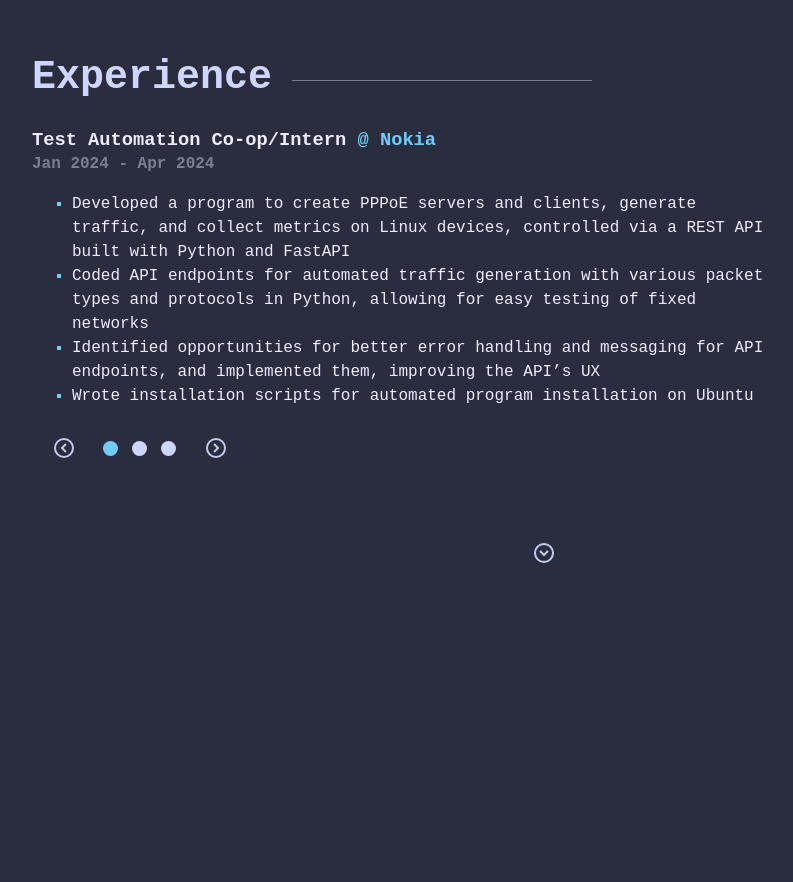
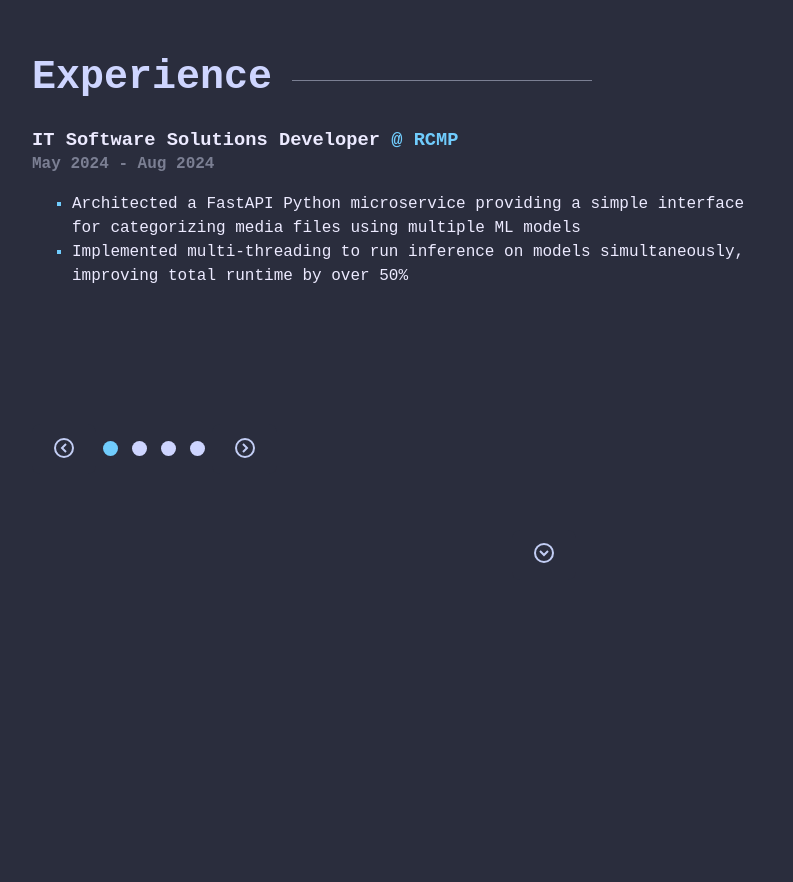
Before and after one commit to andrewbapham/andrewbapham.github.io, a React (Vite) app: page / in a window 1280 px wide. Shown: the part 1740-2622 px from the top of the page, without its empty margins (96-889 px from the left). Built offline with nearby package versions, Linux system fonts and the light colour scheme.

Commit message:
Update projects and experience

```diff
--- a/src/assets/components/Experience.tsx
+++ b/src/assets/components/Experience.tsx
@@ -10,15 +10,25 @@ function Experience() {
         <h1 className="section-header">Experience</h1>
         <Slideshow delay={4000}>
           <ExperienceItem
+            jobTitle="IT Software Solutions Developer"
+            companyLink="https://www.rcmp-grc.gc.ca/"
+            companyName="RCMP"
+            workDates="May 2024 - Aug 2024"
+            jobDescription={[
+              "Architected a FastAPI Python microservice providing a simple interface for categorizing media files using multiple ML models",
+              "Implemented multi-threading to run inference on models simultaneously, improving total runtime by over 50%",
+            ]}
+          />
+          <ExperienceItem
             jobTitle="Test Automation Co-op/Intern"
             companyLink="https://nokia.com"
             companyName="Nokia"
             workDates="Jan 2024 - Apr 2024"
             jobDescription={[
-              "Developed a program to create PPPoE servers and clients, generate traffic, and collect metrics on Linux devices, controlled via a REST API built with Python and FastAPI",
-              "Coded API endpoints for automated traffic generation with various packet types and protocols in Python, allowing for easy testing of fixed networks",
-              "Identified opportunities for better error handling and messaging for API endpoints, and implemented them, improving the API’s UX",
-              "Wrote installation scripts for automated program installation on Ubuntu",
+              "Developed a program to create, send and receive mock traffic, and collect metrics on Linux devices to test fixed networks, controlled via a REST API built with Python and FastAPI",
+              "Added support for traffic generation with 15+ protocols",
+              "Improved error handling and messaging for API endpoints, making it easier to use and identify erroneous use",
+              "Created a Bash script automating system setup and program installation on Ubuntu, accelerating setup and install time by over 80%",
             ]}
           />
           <ExperienceItem
@@ -27,10 +37,10 @@ function Experience() {
             companyName="Recollective Inc."
             workDates="May 2023 - Sep 2023"
             jobDescription={[
-              "Captured and logged LangChain chain steps and in a FastAPI Python microservice and forwarded the results to AWS OpenSearch",
-              "Created a new internal tool fortesting LLM Prompts in Vue.js with API endpoints in Java/Spring to make calls to a microservice",
-              "Developed new back-end site limit features and API endpoints with Java/Spring to support a new license type",
-              "Shadowed DevOps team and learned about their AWS configuration and practices",
+              "Created a new internal tool for testing LLM Prompts in Vue.js allowing for rapid prototyping of AI features",
+              "Developed API endpoints and DTOs with Java, connecting the main application to an AI microservice",
+              "Captured and logged AI request metadata in a FastAPI Python microservice and forwarded results to AWS OpenSearch with Fluent for validation and monitoring",
+              "• Implemented validation to the Spring controllers to support a new limited-feature license, leading to a 10% increase in sales",
             ]}
           />
           <ExperienceItem
@@ -42,8 +52,8 @@ function Experience() {
               "Implemented new front-end features using JSP, Vue.js, JavaScript, and HTML/CSS",
               "Developed new back-end features and API endpoints using Java, Spring and MySQL",
               "Reported, analyzed, and patched various software defects",
+              "Completed various QA tasks including creation of test cases and end-to-end testing",
               "Triaged software defects based on severity",
-              "Completed various QA tasks including creation of test cases and end-to-end testing",
             ]}
           />
         </Slideshow>
--- a/src/assets/components/Projects.tsx
+++ b/src/assets/components/Projects.tsx
@@ -8,9 +8,13 @@ function Projects() {
       <h1 className="section-header">Projects</h1>
       <div className="project-container">
         <Slideshow delay={4000}>
-                    <ProjectItem projectTitle="Sugar Shack Monitor" projectTechnologies="C, ESP32, Node.js/Express"
+          <ProjectItem
+            projectTitle="Sugar Shack Monitor"
+            projectTechnologies="C, ESP32, Node.js/Express"
             projectDescription={[
-                            "Developed a C program for an ESP32 micro controller to detect when a sap barrel filled up using a capacitive moisture sensor, and sending a message to a local server using web sockets", " Created a Node.js/Express server to connect to the ESP32 via web sockets, allowing for the threshold to be updated, and notifying the user through text message using a GSM module or REST API calls when the threshold is exceeded"]}
+              "Developed a C program for an ESP32 micro controller to detect when a sap barrel filled up using a capacitive moisture sensor, and sending a message to a local server using web sockets",
+              "Created a Node.js/Express server to connect to the ESP32 via web sockets, allowing for the threshold to be updated, and notifying the user through text message using a GSM module or REST API calls when the threshold is exceeded",
+            ]}
             githubLink="https://github.com/andrewbapham/sugar-shack-monitor"
           />
           <ProjectItem
```
Also changed, not shown: 1 other file (tests, documents, lock files or other folders). Lines whose indentation alone changed are shown as unchanged.
